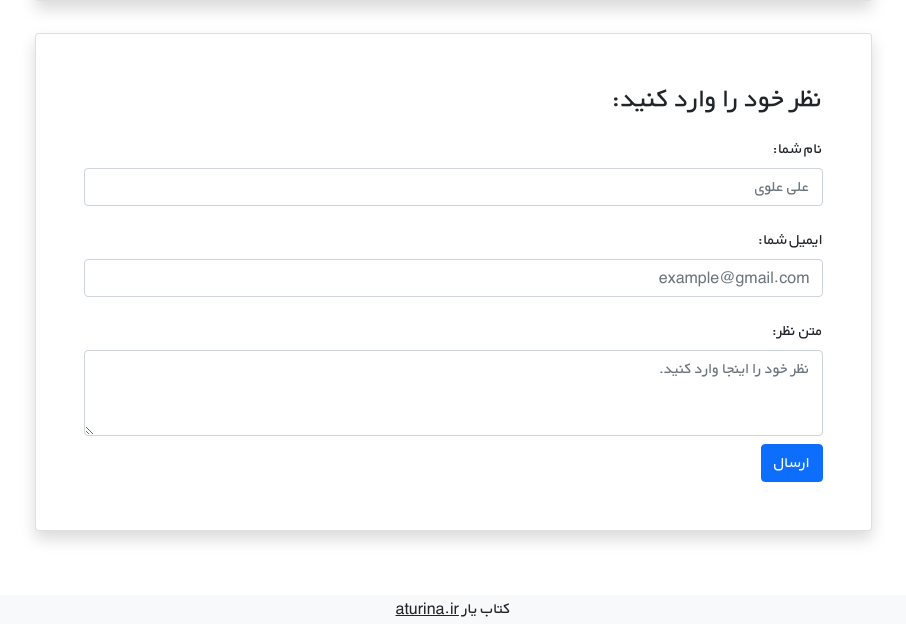
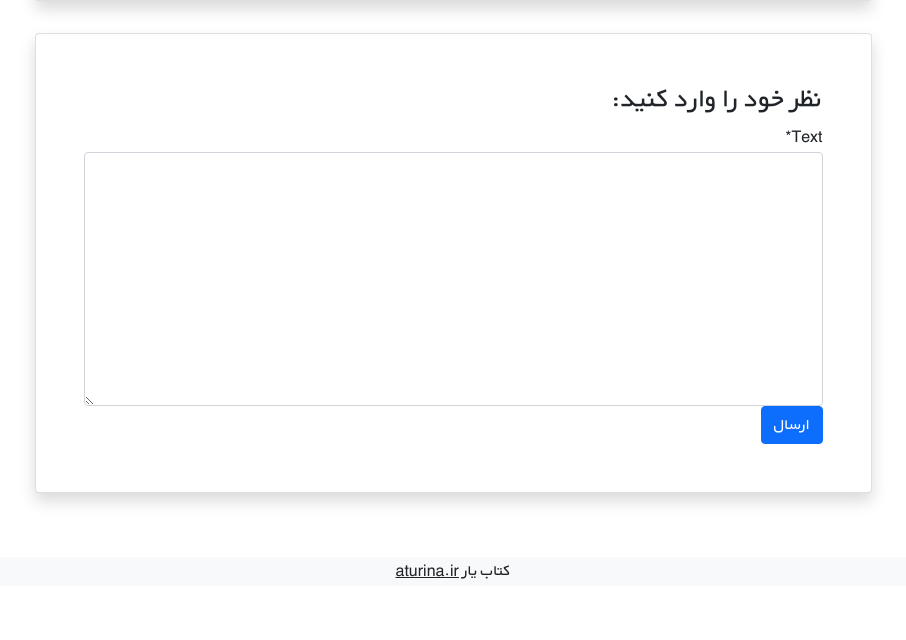
Before and after one commit to sadeghyaghoubi/bookstore, a Django app: page /books/2/ in a window 1280 px wide. Shown: the part 3091-3731 px from the top of the page, without its empty margins (187-1093 px from the left). After the commit the page ends 3670 px from the top, so only its background shows below. Run offline with Django 4.2, Linux system fonts and the light colour scheme; data comes from the database, SQL or seed files in the repository; both versions use the stored data as it was after the commit; some libraries are stand-ins or nearby versions.

Commit message:
form nazarat dakhele site kar kone

```diff
--- /dev/null
+++ b/books/forms.py
@@ -0,0 +1,7 @@
+from django import forms
+from .models import Comment
+
+class CommentForm(forms.ModelForm):
+    class Meta:
+        model = Comment
+        fields = ('text',)
--- a/books/templates/book/book_detail.html
+++ b/books/templates/book/book_detail.html
@@ -2,7 +2,7 @@
 {% block page_title %}
     جزئیات کتاب{{ book.title }}
 {% endblock %}
-
+{% load crispy_forms_tags %}
 {% block content %}
     <div class="container mt-5" dir="rtl">
         <div class="">
@@ -56,19 +56,8 @@
                     <div class="card shadow my-3 p-5 w-sm-75 w-100">
                         <h3>نظر خود را وارد کنید:</h3>
                         <form method="POST">
-                            <div class="form-group py-2">
-                                <label class="py-1" for="author_name">نام شما:</label>
-                                <input type="text" class="form-control" placeholder="علی علوی" name="author_name">
-                            </div>
-                            <div class="form-group py-2">
-                                <label class="py-1" for="email">ایمیل شما:</label>
-                                <input type="email" class="form-control" placeholder="example@gmail.com" name="email">
-                            </div>
-                            <div class="form-group py-2">
-                                <label class="py-1" for="comment_text">متن نظر:</label>
-                                <textarea class="form-control" name="text" rows="3"
-                                          placeholder="نظر خود را اینجا وارد کنید."></textarea>
-                            </div>
+                           {% csrf_token %}
+                            {{ comment_form|crispy }}
                             <button type="submit" class="btn btn-primary">ارسال</button>
                         </form>
                     </div>
--- a/books/views.py
+++ b/books/views.py
@@ -2,7 +2,7 @@ from django.shortcuts import render, get_object_or_404
 from django.views import generic
 from .models import Book
 from django.urls import reverse_lazy
-
+from .forms import CommentForm
 class BookListView(generic.ListView):
     model = Book
     context_object_name = 'books'   #be dard halghe for too safhe listemoon mikhore
@@ -17,8 +17,23 @@ class BookListView(generic.ListView):
 def book_detail_view(request, pk):
     book = get_object_or_404(Book, pk=pk)
     book_comments = book.comments.all()
-    return render(request, 'book/book_detail.html', {'book': book, 'comments': book_comments})
 
+    if request.method == "POST":
+        comment_form = CommentForm(request.POST)
+        if comment_form.is_valid():
+            new_comment = comment_form.save(commit=False)
+            new_comment.book = book
+            new_comment.user = request.user
+            new_comment.save()
+            comment_form = CommentForm()
+    else:
+        comment_form = CommentForm()
+
+    return render(request, 'book/book_detail.html', {
+        'book': book,
+        'comments': book_comments,
+        'comment_form': comment_form,
+    })
 
 
 class BookCreateView(generic.CreateView):
```
Also changed, not shown: db.sqlite3.
